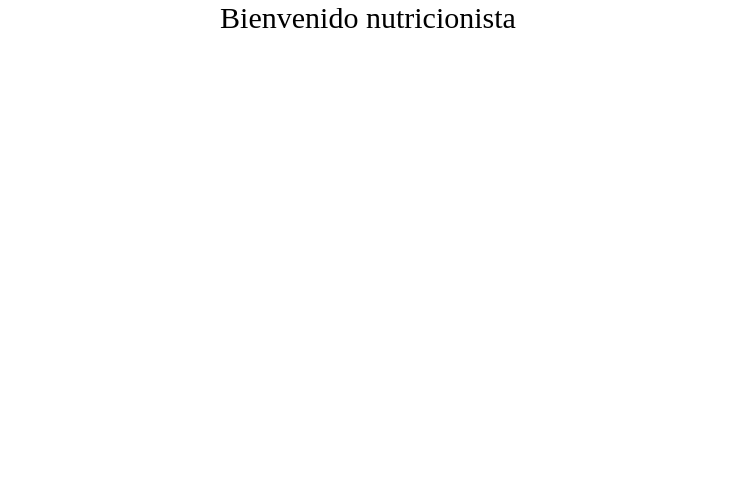
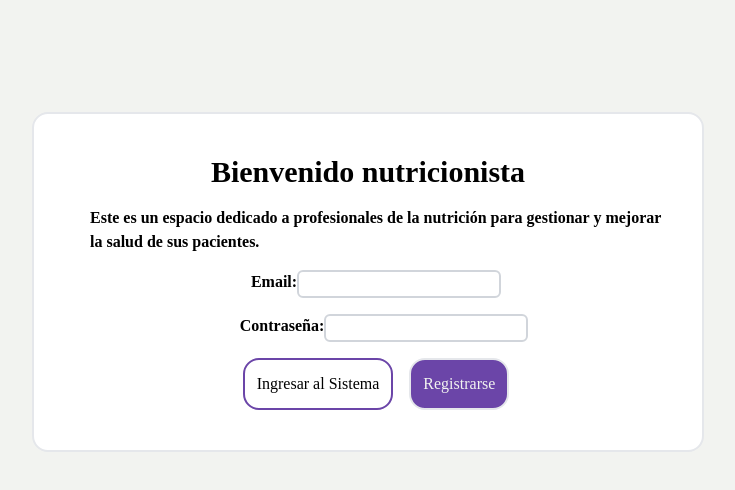
Before and after one commit to JulioLopez27/Plataforma-Nutricionista, a React (Vite) app in the folder web/: page / in a window 1280 px wide. Shown: the top 490 px of the page, without its empty margins (272-1007 px from the left). Built offline with nearby package versions, Linux system fonts and the light colour scheme.

Commit message:
feat: login almost done

```diff
--- a/web/package.json
+++ b/web/package.json
@@ -11,8 +11,12 @@
   },
   "dependencies": {
     "dotenv": "^16.3.1",
+    "localforage": "^1.10.0",
+    "match-sorter": "^6.3.1",
     "react": "^18.2.0",
-    "react-dom": "^18.2.0"
+    "react-dom": "^18.2.0",
+    "react-router-dom": "^6.20.1",
+    "sort-by": "^1.2.0"
   },
   "devDependencies": {
     "@types/react": "^18.2.37",
--- a/web/src/App.jsx
+++ b/web/src/App.jsx
@@ -1,7 +1,33 @@
-export function App(){
+export function App() {
   return (
-    <div className=" text-center h-screen bg-red-900 text-white">
-      <h1 className="text-3xl">Bienvenido nutricionista</h1>
+
+    <div className="container max-w-2xl bg-white rounded-2xl border-2 p-10 my-28 mx-auto space-x-4 space-y-4">
+
+      <h1 className="text-3xl text-center font-semibold">Bienvenido nutricionista</h1>
+
+      <p className="font-semibold">Este es un espacio dedicado a profesionales de la nutrición para gestionar y mejorar la salud de sus pacientes.</p>
+
+      <div className="space-x-4 space-y-4">
+
+        <div className="flex justify-center">
+          <label form="email" className="font-semibold">Email:</label>
+          <input type="email" id="email" name="email" required className="rounded-md border-2 border-solid border-gray-300" />
+        </div>
+
+        <div className="flex justify-center">
+          <label form="password" className="font-semibold">Contraseña:</label>
+          <input type="password" id="password" name="password" required className="rounded-md border-2 border-solid border-gray-300" />
+        </div>
+
+      </div>
+
+      <div className="flex justify-center space-x-4">
+
+        <button type="submit" className="p-3 bg-smoke rounded-2xl border-2 border-magenta ">Ingresar al Sistema</button>
+        <button type="button" className="p-3 bg-magenta rounded-2xl border-2 border-solid text-gris">Registrarse</button>
+      </div>
+
+
     </div>
   )
 }
--- a/web/src/global.css
+++ b/web/src/global.css
@@ -3,6 +3,7 @@
 @tailwind utilities;
 
 
-body{
-font-family: 'Times New Roman', Times, serif;
+body {
+    font-family: 'Times New Roman', Times, serif;
+    background-color: #f2f3f0;
 }
--- a/web/tailwind.config.js
+++ b/web/tailwind.config.js
@@ -5,16 +5,18 @@ export default {
     "./src/**/*.{js,ts,jsx,tsx}",
   ],
   theme: {
-    colors: {
-      azul_magenta: '#6b45a8', //botones principales
-      tea_green: '#d7f4c3', //barra de busqueda
-      search_icon_color:'#8fce67', //color del icono buscador
-      //quick_silver:'#a0a0a0',
-      anti_flash_white:'#f2f3f0',//color de fondo de pagina // color sombra campos input
-      whiteSmoke:'#f5f5f5', //color fondo campos input
 
-    }
-    , extend: {},
+    extend: {
+      colors:{
+
+        magenta: '#6b45a8', //botones principales
+        verdeClaro: '#d7f4c3', //barra de busqueda
+        verde:'#8fce67', //color del icono buscador
+        //quick_silver:'#a0a0a0',
+        gris:'#f2f3f0',//color de fondo de pagina // color sombra campos input
+        grisOscuro:'#f5f5f5', //color fondo campos input
+      }
+    },
   },
   plugins: [],
 }
```
Also changed, not shown: 1 other file (tests, documents, lock files or other folders).
